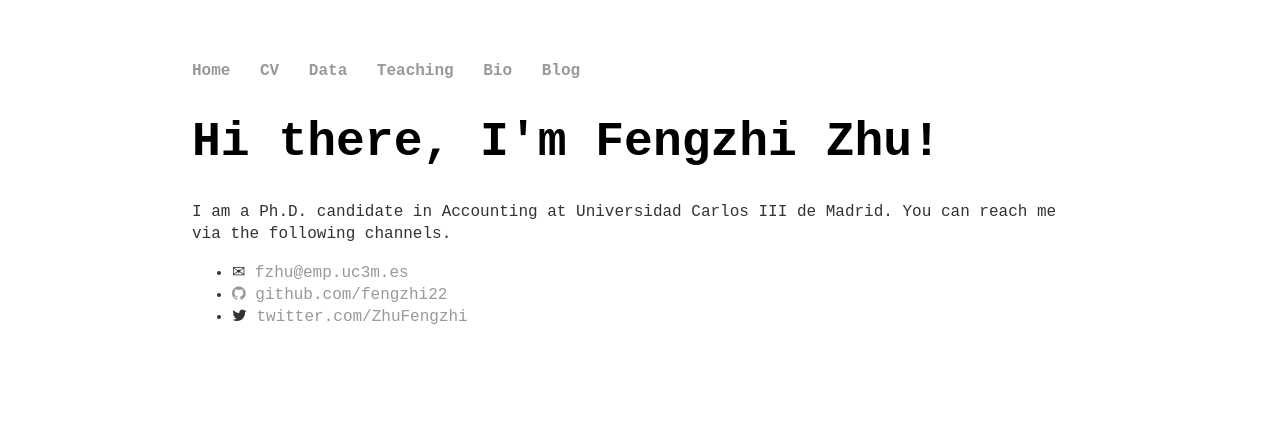
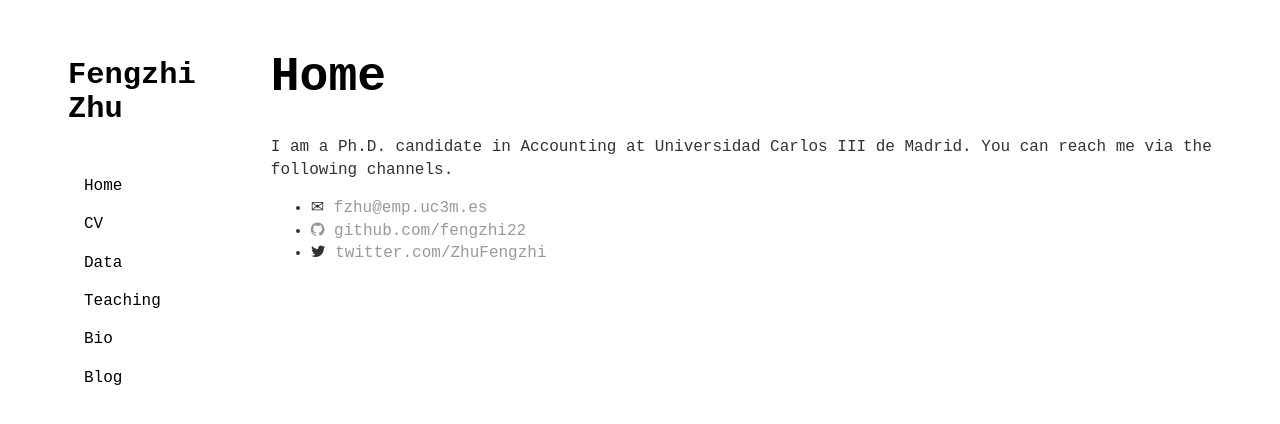
Before and after one commit to fengzhi22/fengzhi22.github.io, a Jekyll site: the page built from index.html, in a window 1280 px wide. Shown: the top 424 px of the page. Built offline with Jekyll 4.4.1, drawn with Linux system fonts in a browser that asks for light colours.

Commit message:
solved #6

```diff
--- a/_config.yml
+++ b/_config.yml
@@ -1,3 +1,3 @@
-name: Hank Quinlan, Horrible Cop
+name: Fengzhi Zhu
 markdown: kramdown
 permalink: /blog/:year/:month/:day/:title
--- a/_layouts/default.html
+++ b/_layouts/default.html
@@ -5,11 +5,34 @@
 
     <link rel="stylesheet" type="text/css" href="/css/main.css">
     <link rel="stylesheet" href="https://cdnjs.cloudflare.com/ajax/libs/font-awesome/4.7.0/css/font-awesome.min.css">
+
+<style>
+* {
+  box-sizing: border-box;
+}
+
+/* Create two unequal columns that floats next to each other */
+.column {
+  float: left;
+  padding: 10px;
+}
+
+.left {
+  width: 20%;
+}
+
+.right {
+  width: 80%;
+}
+
+</style>
 </head>
 
 
   <body>
+<div class="column left">
     <nav>
+<h4>Fengzhi Zhu</h4>
 	<ul>
 <li><a href="/">Home</a></li>
 <li><a href="/cv">CV</a></li>
@@ -19,12 +42,14 @@
 <li><a href="/blog">Blog</a></li>
 	</ul>
     </nav>
+</div>
+<div class="column right">
 	<div class="container">
 
   		{{ content }}
 
 	</div>
-
+</div>
 </body>
 
 </html>
--- a/css/main.css
+++ b/css/main.css
@@ -1,20 +1,19 @@
-body { margin: 60px auto; width: 70%; }
+
 
 a { text-decoration: none; color: #999; }
-a:hover { text-decoration: underline; }
 
-p, ul { font-size: 1em; font-family: "Courier New", Courier, monospace; line-height: 1.4em; color: #333; }
+p, ul { font-size: 1em; font-family: "Courier New"; line-height: 1.4em; color: #333; }
 
-h1, h2, h3, h4 { font-family: "Courier New", Courier, monospace; }
+h1, h2, h3, h4 { font-family: "Courier New"; }
 h1 { font-size: 3em;  }
 h2 { font-size: 2.7em; }
 h3 { font-size: 2.3em; }
 h4 { font-size: 1.9em; }
 
-nav ul, footer ul { font-size: 1em; font-family: "Courier New", Courier, monospace; padding: 0px; list-style: none; font-weight: bold; }
-nav ul li, footer ul li { display: inline; margin-right: 20px; }
-
-footer { border-top: 1px solid #d5d5d5; font-size: .8em; }
+nav { margin-left: 50px; }
+nav ul { list-style-type: none; margin: 0; padding: 0; }
+nav li a { display: block; color: #000; padding: 8px 16px; text-decoration: none; }
+nav li a:hover:not(.active) { background-color: #555; color: white; }
 
 /* Blog */
 ul.posts { margin: 20px auto 40px; font-size: 1em; }
@@ -24,4 +23,4 @@ ul.posts li { list-style: none; }
 .cv { margin: 0px 0px 60px; }
 .cv h1 { font-size: 3em; }
 .cv h2 { font-size: 2em; }
-.cv li, .cv .download, .cv p { font-family: "Courier New", Courier, monospace; }
+.cv li, .cv .download, .cv p { font-family: "Courier New"; }
--- a/index.html
+++ b/index.html
@@ -4,7 +4,7 @@ title: Fengzhi Zhu
 ---
 
 		<div class="blurb">
-			<h1>Hi there, I'm Fengzhi Zhu!</h1>
+			<h1>Home</h1>
 			<p>I am a Ph.D. candidate in Accounting at Universidad Carlos III de Madrid. You can reach me via the following channels. </p>
 
    <ul>
```
Lines whose indentation alone changed are shown as unchanged.
